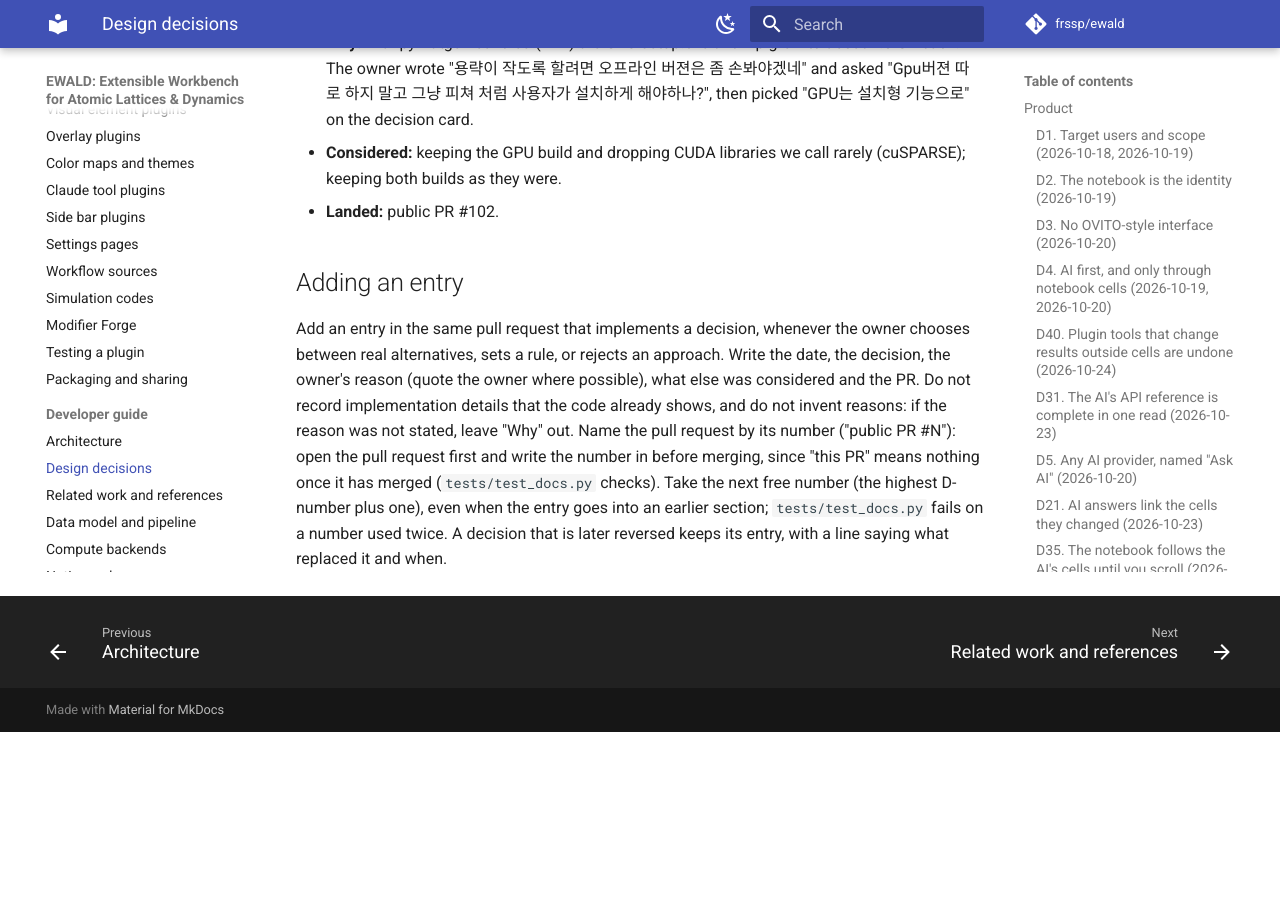
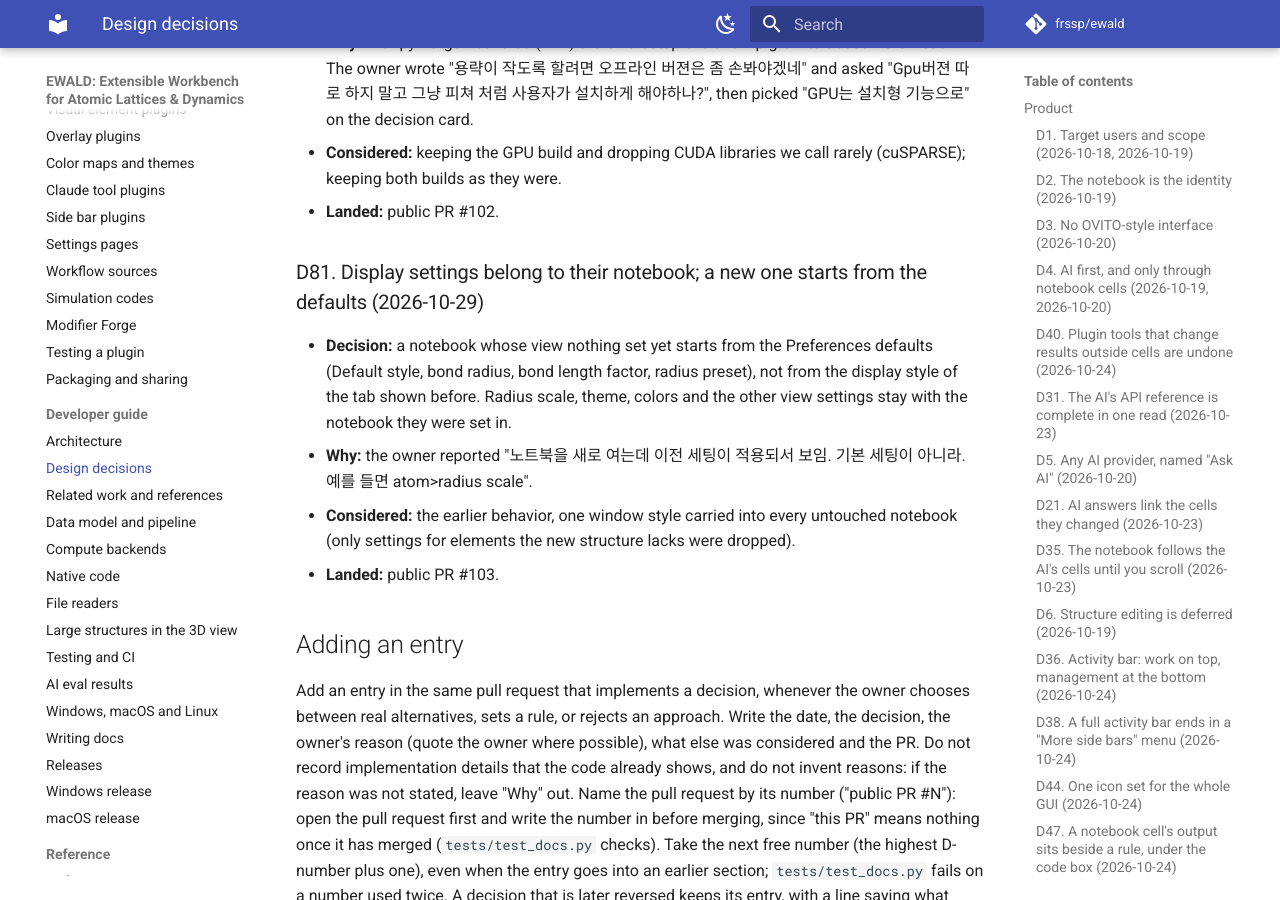
Before and after one commit to frssp/ewald, an MkDocs documentation site: the page built from docs/developer/decisions.md, in a window 1280 px wide and 900 px high, scrolled down 29795 px. Built offline with MkDocs 1.6.1 and Material for MkDocs 9.7.7, drawn with Linux system fonts in a browser that asks for light colours; comment, search, counter and statistics services are not loaded; before the commit the page ends 30527 px from its top, so only the background shows below that.

Commit message:
Record D81: a new notebook's view starts from the defaults
Co-Authored-By: Claude Opus 5.5 <noreply@anthropic.com>

```diff
--- a/docs/developer/decisions.md
+++ b/docs/developer/decisions.md
@@ -1057,6 +1057,18 @@ Pull request numbers up to #242 refer to the pre-publication repository, which i
   keeping both builds as they were.
 - **Landed:** public PR #102.
 
+### D81. Display settings belong to their notebook; a new one starts from the defaults (2026-10-29)
+
+- **Decision:** a notebook whose view nothing set yet starts from the Preferences defaults
+  (Default style, bond radius, bond length factor, radius preset), not from the display style of
+  the tab shown before. Radius scale, theme, colors and the other view settings stay with the
+  notebook they were set in.
+- **Why:** the owner reported "노트북을 새로 여는데 이전 세팅이 적용되서 보임. 기본 세팅이 아니라.
+  예를 들면 atom>radius scale".
+- **Considered:** the earlier behavior, one window style carried into every untouched notebook
+  (only settings for elements the new structure lacks were dropped).
+- **Landed:** public PR #103.
+
 ## Adding an entry
 
 Add an entry in the same pull request that implements a decision, whenever the owner chooses
```
